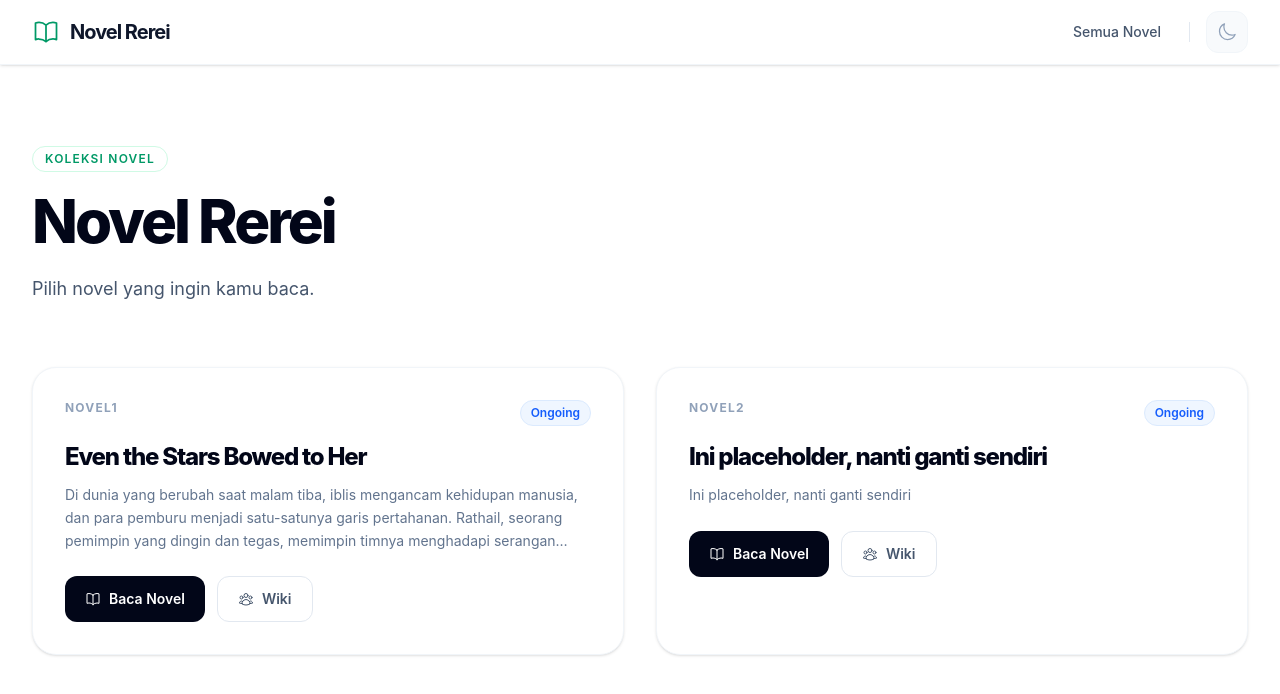
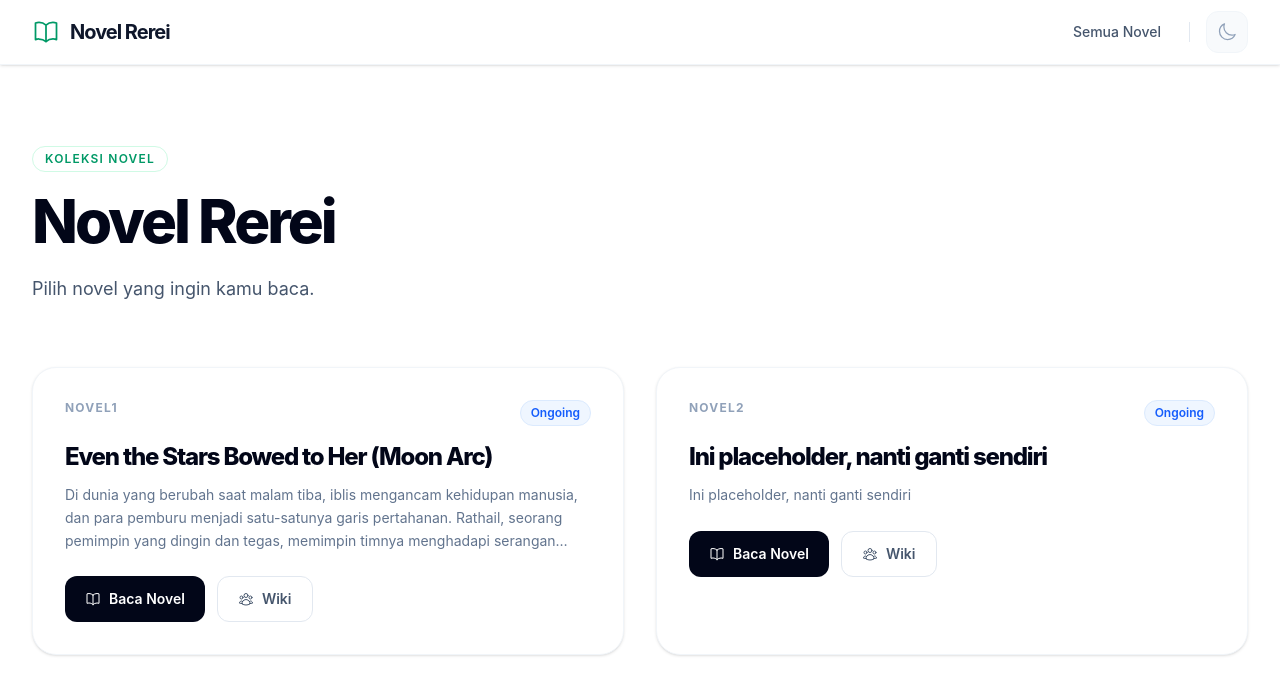
Before and after one commit to 0x440hz/web-novel, a React (Vite) app: page / in a window 1280 px wide. Shown: the top 694 px of the page. Built offline with nearby package versions, Linux system fonts and the light colour scheme.

Commit message:
Update meta.js

```diff
--- a/src/data/novels/novel1/meta.js
+++ b/src/data/novels/novel1/meta.js
@@ -1,7 +1,7 @@
 const meta = {
   id: "novel1",
   slug: "novel1",
-  title: "Even the Stars Bowed to Her",
+  title: "Even the Stars Bowed to Her (Moon Arc)",
   synopsis:
     "Di dunia yang berubah saat malam tiba, iblis mengancam kehidupan manusia, dan para pemburu menjadi satu-satunya garis pertahanan. Rathail, seorang pemimpin yang dingin dan tegas, memimpin timnya menghadapi serangan demi serangan yang semakin brutal. Namun di balik pertarungan melawan iblis, mereka juga dihadapkan pada konflik batin, kepercayaan, dan hubungan yang perlahan mengubah mereka. Di bawah cahaya bulan, kisah ini bukan hanya tentang bertahan hidup, tetapi tentang menemukan arti kekuatan, pengorbanan, dan kemanusiaan di tengah kegelapan.",
   author: "Rerei",
```
